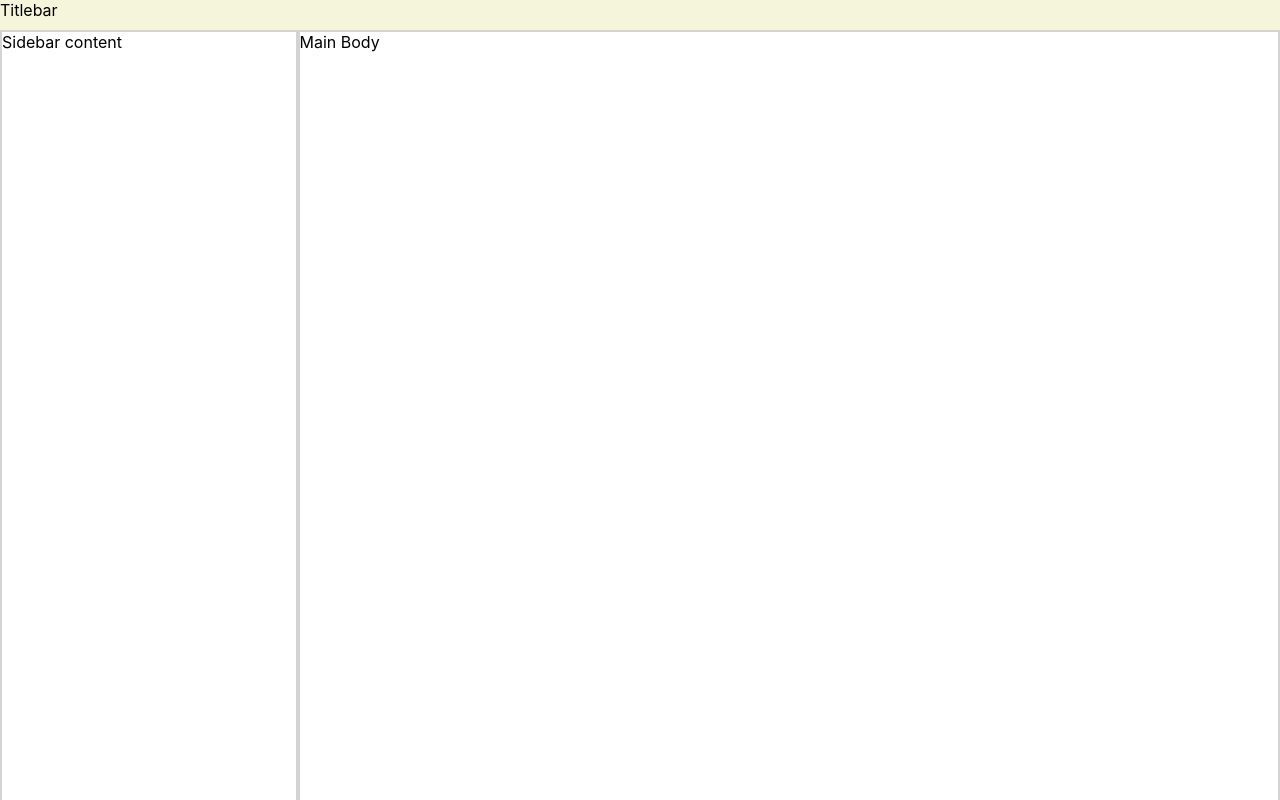
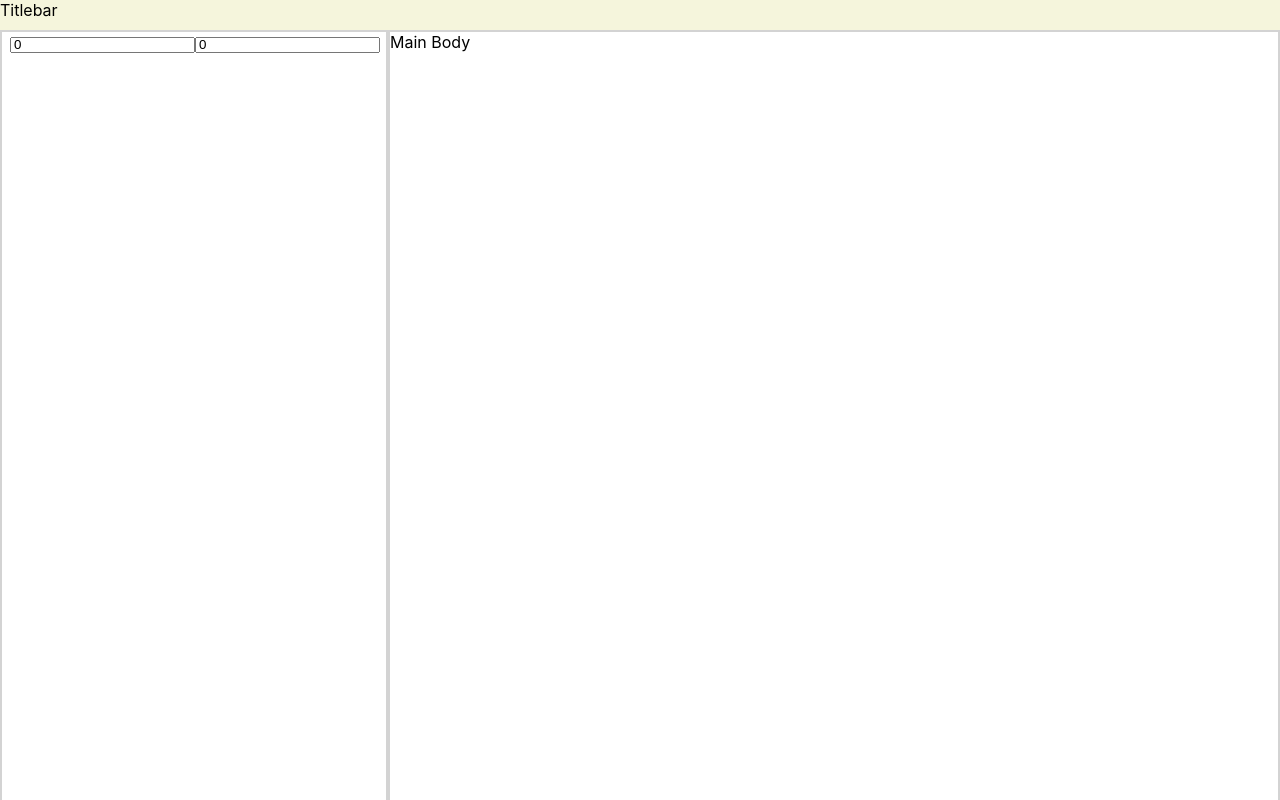
Before and after one commit to yarwinliu/raspiInterface, a React (Create React App) app in the folder rp-frontend/: page / in a window 1280 px wide. Built offline with nearby package versions, Linux system fonts and the light colour scheme.

Commit message:
updating front end

```diff
--- a/rp-frontend/src/App.tsx
+++ b/rp-frontend/src/App.tsx
@@ -1,21 +1,13 @@
 import React from 'react';
-import './App.css';
+import './styles/App.css';
 
-// import './components/sidebar';
-// import './components/drawnboard';
+import {Board} from './components/board';
 
-function App() {
+const App = () => {
   return (
     <div className="Page">
       <div className="titleContent">Titlebar</div>
-      <div className="bodyContent">
-        <div className="sidebarContent">
-          Sidebar content
-        </div>
-        <div className="mainContent">
-          Main Body
-        </div>
-      </div>
+      <Board/>
     </div>
   );
 }
--- /dev/null
+++ b/rp-frontend/src/components/board.tsx
@@ -0,0 +1,39 @@
+import React, {useState} from 'react';
+
+import '../styles/board.css'
+
+export const Board = () => {
+    const [boardDimX, setBoardDimX] = useState<number>(0)
+    const [boardDimY, setBoardDimY] = useState<number>(0)
+
+    const inputDimX = (event: React.ChangeEvent<HTMLInputElement>) => {
+        setBoardDimX(parseInt(event.target.value))
+    }
+
+    const inputDimY = (event: React.ChangeEvent<HTMLInputElement>) => {
+        setBoardDimY(parseInt(event.target.value))
+    }
+
+
+    return(
+        <div className="bodyContent">
+            <div className="sidebarContent">
+                <div className="wrapInputRow">
+                    <input
+                        type="number"
+                        value={boardDimX}
+                        onChange={inputDimX}
+                    />
+                    <input
+                        type="number"
+                        value={boardDimY}
+                        onChange={inputDimY}
+                    />
+                </div>
+            </div>
+            <div className="mainContent">
+                Main Body
+            </div>
+        </div>
+    )
+}
--- a/rp-frontend/src/components/sidebar.tsx
+++ /dev/null
@@ -1,6 +0,0 @@
-import React from 'react';
-
-const sidebar = () => {
-}
-
-export default sidebar
--- /dev/null
+++ b/rp-frontend/src/styles/board.css
@@ -0,0 +1,7 @@
+.wrapInputRow{
+    display: flex;
+    flex-direction: row;
+    height: 1rem;
+    justify-content: space-between;
+    padding: .3rem .5rem;
+}
```
Also changed, not shown: rp-frontend/src/components/drawnboard.tsx (deleted, +0 -7 lines), rp-frontend/src/styles/App.css (renamed from rp-frontend/src/App.css).
